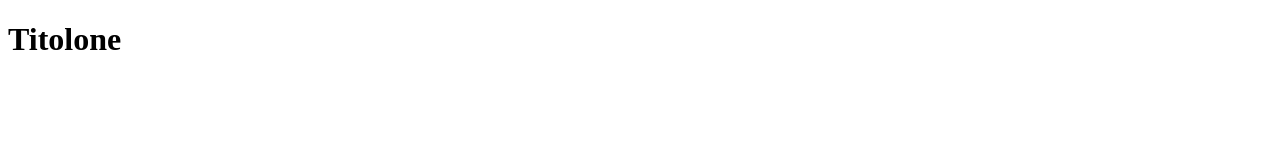
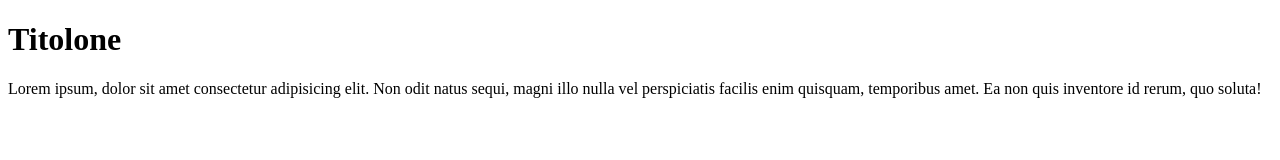
Before and after one commit to Mattia-Rollo/prova-2-git-stage-commit, a plain HTML site: page index.html in a window 1280 px wide. Drawn offline with Linux system fonts and the light colour scheme.

Commit message:
add primo P

```diff
--- a/index.html
+++ b/index.html
@@ -8,5 +8,8 @@
 </head>
 <body>
     <h1>Titolone</h1>
+    <p>
+        Lorem ipsum, dolor sit amet consectetur adipisicing elit. Non odit natus sequi, magni illo nulla vel perspiciatis facilis enim quisquam, temporibus amet. Ea non quis inventore id rerum, quo soluta!
+    </p>
 </body>
 </html>
```
